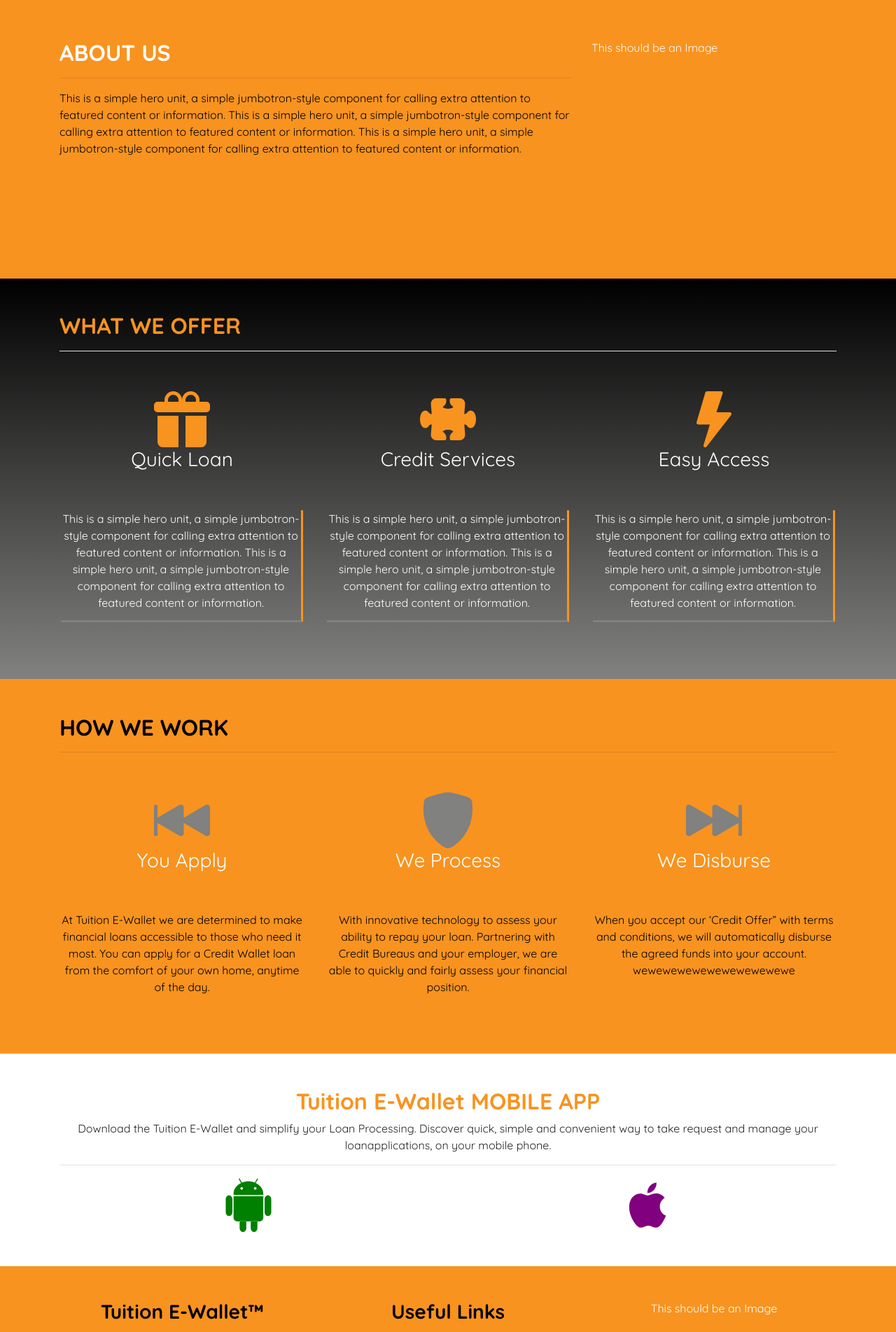
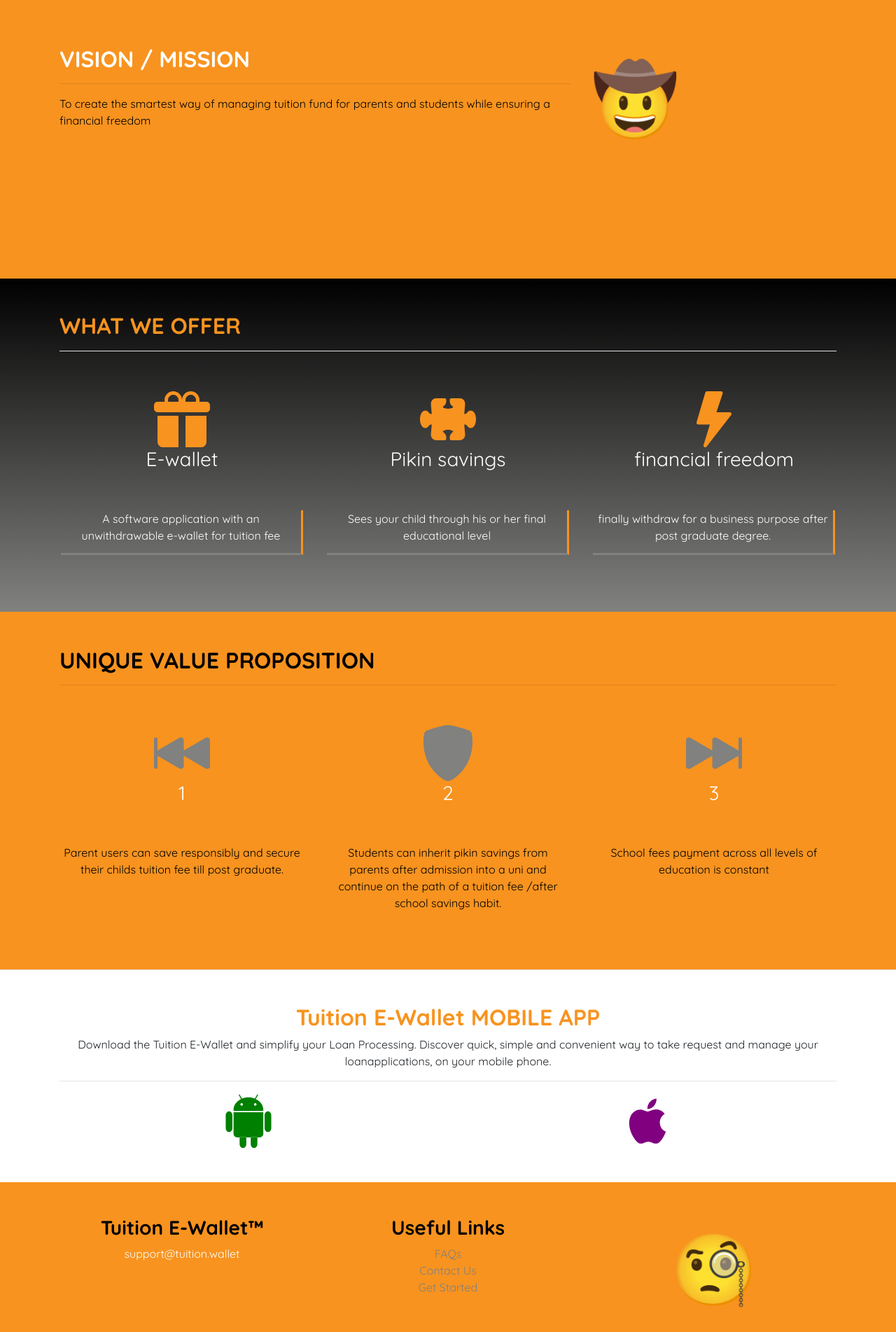
Before and after one commit to Samuel-2626/tuition-e-wallet-frontend, a React (Create React App) app: page / in a window 1280 px wide. Shown: the part 660-2563 px from the top of the page at 70% size. Built offline with nearby package versions, Linux system fonts and the light colour scheme.

Commit message:
first commit

```diff
--- a/src/FAQ/FAQ.js
+++ b/src/FAQ/FAQ.js
@@ -22,57 +22,54 @@
        <Accordion defaultActiveKey="0">
          <Card>
            <Accordion.Toggle as={Card.Header} eventKey="0">
-           <strong>Who is Tuition E-Wallet? Which bank are you affiliated with?</strong>
+           <strong>Customer Segment</strong>
            </Accordion.Toggle>
            <Accordion.Collapse eventKey="0">
              <Card.Body>
-             Tuition E-Wallet is licensed lender based in Lagos, Nigeria. We are determined to make financial credit accessible to those who need it most. Today we are doing so by offering loans to hundreds of salary earners in Nigeria.
-
-               We are not affiliated with any bank.
+             Undergraduate, Postgraduate & Parents
              </Card.Body>
            </Accordion.Collapse>
          </Card>
          <Card>
            <Accordion.Toggle as={Card.Header} eventKey="1">
-           <strong>Who qualifies for a Credit Wallet loan?</strong>
+           <strong>Early Adopters</strong>
            </Accordion.Toggle>
            <Accordion.Collapse eventKey="1">
              <Card.Body>
-               You qualify for a PennyTrust Inc. loan if you work for the Federal Government of Nigeria, or your employer is part of the Remita Payroll & HR platform.
+               Undergraduate Students & Parents
                </Card.Body>
            </Accordion.Collapse>
          </Card>
          <Card>
            <Accordion.Toggle as={Card.Header} eventKey="2">
-           <strong>How do I apply for a loan?</strong>
+           <strong>Problem Statement 1</strong>
            </Accordion.Toggle>
            <Accordion.Collapse eventKey="2">
              <Card.Body>
-             Simply click on the ‘Apply Now’ button anywhere on this website and you will be redirected to the loan application portal where you can begin your loan application.
+             Parents & students misspend money meant for school transactions (for themselves or their children)
 
-             Complete the application form with all the correct details and we’ll take care of the rest!
                </Card.Body>
            </Accordion.Collapse>
          </Card>
          <Card>
            <Accordion.Toggle as={Card.Header} eventKey="3">
-           <strong>I need help with my application. Who can I talk to?</strong>
+           <strong>Problem Statement 2</strong>
            </Accordion.Toggle>
            <Accordion.Collapse eventKey="3">
              <Card.Body>
-             Please call our customer success team on 0708 569 8828 or send an email to customersuccess@pennytrust.ng
+             Students fail to have enough savings after undergraduate level for  furthering a postgraduate degree or starting a business
+
                </Card.Body>
            </Accordion.Collapse>
          </Card>
          <Card>
            <Accordion.Toggle as={Card.Header} eventKey="4">
-           <strong>What happens if I miss one or more monthly repayments?</strong>
+           <strong>Problem Statement 3</strong>
            </Accordion.Toggle>
            <Accordion.Collapse eventKey="4">
              <Card.Body>
-             It is very important you make your loan repayments on time as agreed in the ‘Credit Offer’. Failing to do so could negatively affect your Credit Score which makes it difficult for you to get future loans from us or any other financial institution.
+             Students hold too much cash at hand
 
-             There is also a monthly penalty charge of up to 20% for each missed payment.
                </Card.Body>
            </Accordion.Collapse>
          </Card>
--- a/src/Footer/Footer.js
+++ b/src/Footer/Footer.js
@@ -16,17 +16,10 @@
           <Row className="text-center">
             <Col sm={4}>
               <h3 className="dark-text"><strong>Tuition E-Wallet&trade;</strong></h3>
-              <p className="">
-              23, Opebi Road,
-              <br />
-              Pentagon Plaza, Ikeja.
-              <br />
-              Lagos, Nigeria.
-              </p>
+
               <p className="">
               support@tuition.wallet
-              <br />
-              07085698828
+
               </p>
             </Col>
             <Col sm={4}>
@@ -35,12 +28,10 @@
               <br />
               <Link to="/contact" className="darkcolor">Contact Us</Link>
               <br />
-              <Link to="/contact" className="darkcolor">Mobile App</Link>
-              <br />
-              <Link to="/contact" className="darkcolor">How To Apply</Link>
+              <Link to="/register" className="darkcolor">Get Started</Link>
             </Col>
             <Col sm={4}>
-            This should be an Image
+            <p style={{fontSize:100}}>&#129488;</p>
             {/* <a href="/register"><Button variant="primary" size="lg" className="btn-2">Register</Button></a> */}
             </Col>
           </Row>
--- a/src/Home/Home.js
+++ b/src/Home/Home.js
@@ -31,8 +31,7 @@
         <Container>
           <h1 className="darkorange"><strong>Welcome to Tuition E-Wallet&trade;</strong></h1>
           <p>
-            This is a simple hero unit, a simple jumbotron-style component for calling
-            extra attention to featured content or information.
+          Just Start your journey into a financial freedom
           </p>
           <p>
 
@@ -48,21 +47,16 @@
           <Row>
             <Col lg={8}>
               <Zoom>
-              <h2 className="grey-text"><strong>ABOUT US</strong></h2>
+              <h2 className="grey-text"><strong>VISION / MISSION</strong></h2>
               </Zoom>
 
               <hr className="border-bottom-dark" />
               <p className="dark-text">
-              This is a simple hero unit, a simple jumbotron-style component for calling
-              extra attention to featured content or information.
-              This is a simple hero unit, a simple jumbotron-style component for calling
-              extra attention to featured content or information.
-              This is a simple hero unit, a simple jumbotron-style component for calling
-              extra attention to featured content or information.
+              To create the smartest way of managing tuition fund for parents and students while ensuring a financial freedom
               </p>
             </Col>
             <Col lg={4}>
-              This should be an Image
+            <p style={{fontSize:100}}>&#129312;</p>
             </Col>
           </Row>
         </Container>
@@ -79,38 +73,32 @@
         <Row className="text-center">
           <Col lg={4} className="services">
           <BsFillGiftFill size="80" className="darkorange" />
-          <h3>Quick Loan</h3>
+          <h3>E-wallet</h3>
           <br />
           <br />
           <p className="orange-border">
-          This is a simple hero unit, a simple jumbotron-style component for calling
-            extra attention to featured content or information.
-            This is a simple hero unit, a simple jumbotron-style component for calling
-            extra attention to featured content or information.
+          A software application with an unwithdrawable e-wallet  for  tuition fee
+
           </p>
           </Col>
           <Col lg={4} className="services">
           <BsFillPuzzleFill size="80" className="darkorange" />
-          <h3>Credit Services</h3>
+          <h3>Pikin savings</h3>
           <br />
           <br />
           <p className="orange-border">
-          This is a simple hero unit, a simple jumbotron-style component for calling
-            extra attention to featured content or information.
-            This is a simple hero unit, a simple jumbotron-style component for calling
-            extra attention to featured content or information.
+          Sees your child through his or her final educational level
+
           </p>
           </Col>
           <Col lg={4} className="services">
           <BsLightningFill size="80" className="darkorange" />
-          <h3>Easy Access</h3>
+          <h3>financial freedom</h3>
           <br />
           <br />
           <p className="orange-border">
-          This is a simple hero unit, a simple jumbotron-style component for calling
-            extra attention to featured content or information.
-            This is a simple hero unit, a simple jumbotron-style component for calling
-            extra attention to featured content or information.
+          finally withdraw for a business purpose after post graduate degree.
+
           </p>
           </Col>
         </Row>
@@ -123,7 +111,7 @@
       <div className="orange-bg">
         <Container>
           <Zoom>
-          <h2 className="dark-text"><strong>HOW WE WORK</strong></h2>
+          <h2 className="dark-text"><strong>UNIQUE VALUE PROPOSITION</strong></h2>
           </Zoom>
 
           <hr className="border-bottom-dark" />
@@ -131,29 +119,31 @@
           <Row className="text-center">
             <Col lg={4} className="work">
             <BsSkipBackwardFill size="80" className="darkbrown" />
-            <h3 className="">You Apply</h3>
+            <h3 className="">1</h3>
             <br />
             <br />
             <p className="dark-text">
-            At Tuition E-Wallet we are determined to make financial loans accessible to those who need it most. You can apply for a Credit Wallet loan from the comfort of your own home, anytime of the day.
+            Parent users  can save responsibly and secure their childs tuition fee till post graduate.
             </p>
             </Col>
             <Col lg={4} className="work">
             <BsShieldFill size="80" className="darkbrown" />
-            <h3 className="">We Process</h3>
+            <h3 className="">2</h3>
             <br />
             <br />
             <p className="dark-text">
-            With innovative technology to assess your ability to repay your loan. Partnering with Credit Bureaus and your employer, we are able to quickly and fairly assess your financial position.
+            Students can inherit pikin savings from parents after admission into a uni and continue  on the path of a  tuition fee /after school savings habit.
+
             </p>
             </Col>
             <Col lg={4} className="work">
             <BsSkipForwardFill size="80" className="darkbrown" />
-            <h3 className="">We Disburse</h3>
+            <h3 className="">3</h3>
             <br />
             <br />
             <p className="dark-text">
-            When you accept our ‘Credit Offer” with terms and conditions, we will automatically disburse the agreed funds into your account. wewewewewewewewewewewe
+            School fees payment across all levels of education is constant
+
             </p>
             </Col>
           </Row>
--- a/src/Register/Register.js
+++ b/src/Register/Register.js
@@ -152,9 +152,9 @@
       <Container>
         <Row>
           <Col lg={4}>
-            <h2 className="orange-text welcome"><strong>Welcome. Get a loan in 30 minutes!</strong></h2>
+            <h2 className="orange-text welcome"><strong>Welcome 😀</strong></h2>
             <p className="grey-text">
-            Tuition E-Wallet is a fast- growing licensed micro lender in Nigeria. Based in Lagos, Nigeria. PCSL provides personal loans to salaried workers across the country through its innovative technology platform (PennyTrust TM). Today we help low to middle income earners gain quick, convenient, and secure access to loans that they desperately need.
+            Just Start your journey into a financial freedom
             </p>
           </Col>
 
```
Also changed, not shown: 1 other file (tests, documents, lock files or other folders).
